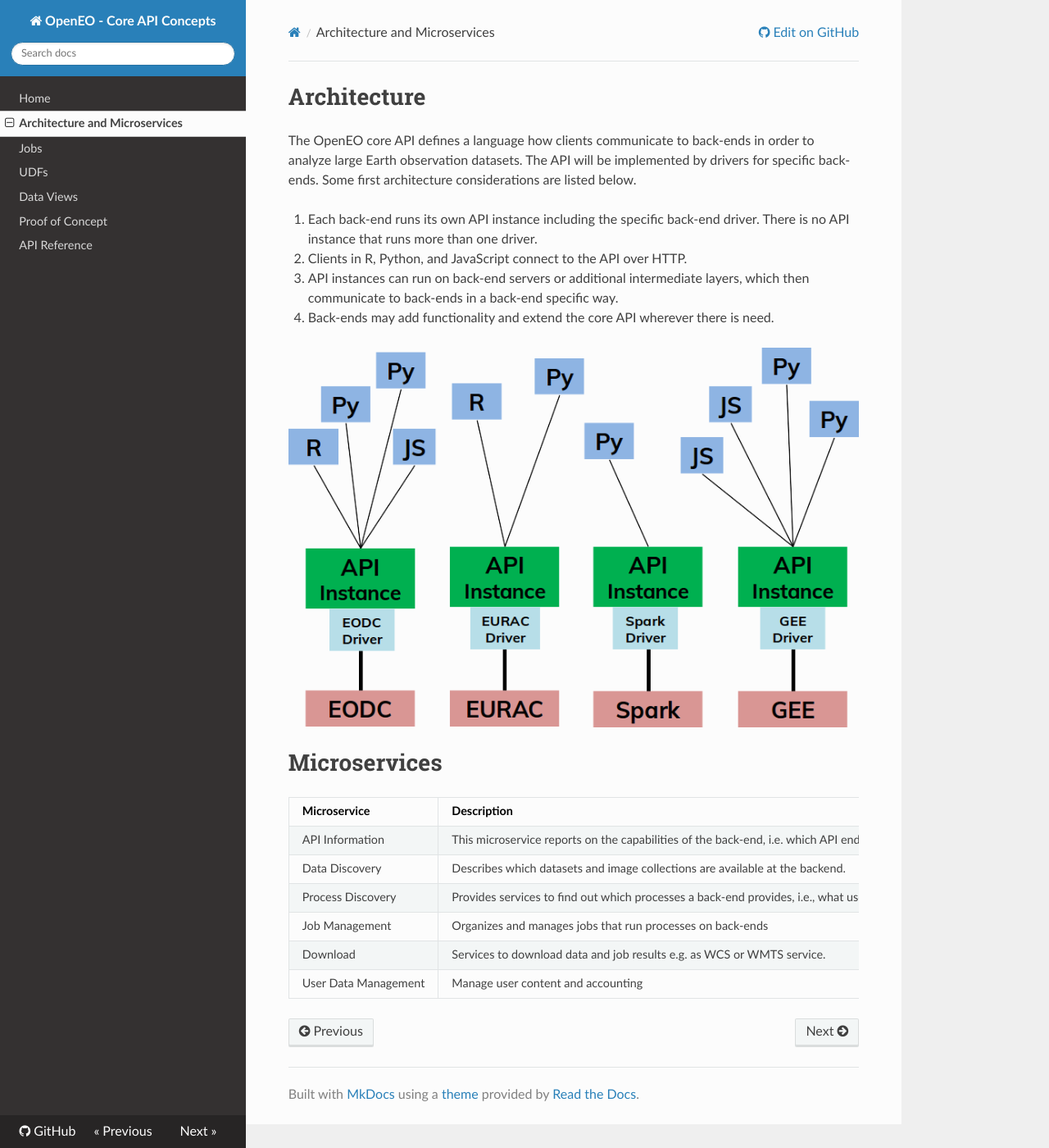
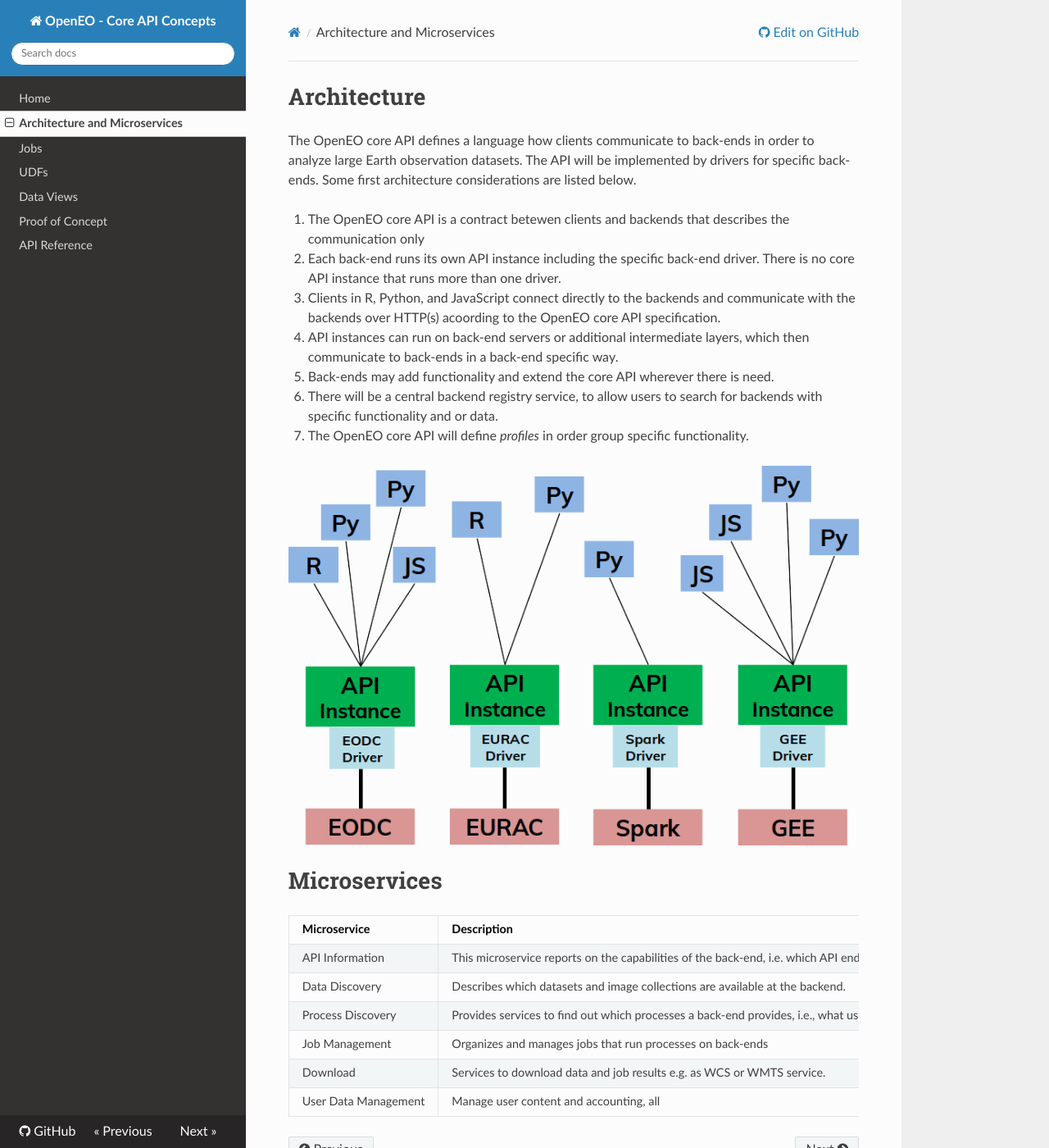
Before and after one commit to Open-EO/openeo-api, an MkDocs documentation site: the page built from docs/docs/arch.md, in a window 1280 px wide and 1400 px high. Shown: the whole window at 82% size. Built offline with MkDocs 1.6.1, drawn with Linux system fonts in a browser that asks for light colours; nearby versions of some CDN libraries; old or Windows-style settings are respelled for this version of MkDocs.

Commit message:
update architecture documentation

```diff
--- a/docs/docs/arch.md
+++ b/docs/docs/arch.md
@@ -2,11 +2,13 @@
 
 The OpenEO core API defines a language how clients communicate to back-ends in order to analyze large Earth observation datasets. The API will be implemented by drivers for specific back-ends. Some first architecture considerations are listed below.
 
-1. Each back-end runs its own API instance including the specific back-end driver. There is no API instance that runs more than one driver.
-2. Clients in R, Python, and JavaScript connect to the API over HTTP.
-3. API instances can run on back-end servers or additional intermediate layers, which then communicate to back-ends in a back-end specific way.
-4. Back-ends may add functionality and extend the core API wherever there is need.
-
+1. The OpenEO core API is a contract betewen clients and backends that describes the communication only
+2. Each back-end runs its own API instance including the specific back-end driver. There is no core API instance that runs more than one driver.
+3. Clients in R, Python, and JavaScript connect directly to the backends and communicate with the backends over HTTP(s) acoording to the OpenEO core API specification.
+4. API instances can run on back-end servers or additional intermediate layers, which then communicate to back-ends in a back-end specific way.
+5. Back-ends may add functionality and extend the core API wherever there is need.
+6. There will be a central backend registry service, to allow users to search for backends with specific functionality and or data.
+7. The OpenEO core API will define _profiles_ in order group specific functionality.
 
 ![Architecture](arch.png)
 
@@ -22,4 +24,4 @@ The OpenEO core API defines a language how clients communicate to back-ends in o
 | Process Discovery  | Provides services to find out which processes a back-end provides, i.e., what users can do with the available data.  |
 | Job Management  | Organizes and manages jobs that run processes on back-ends |
 | Download  | Services to download data and job results e.g. as WCS or WMTS service. |
-| User Data Management  | Manage user content and accounting  |
+| User Data Management  | Manage user content and accounting, all  |
```
